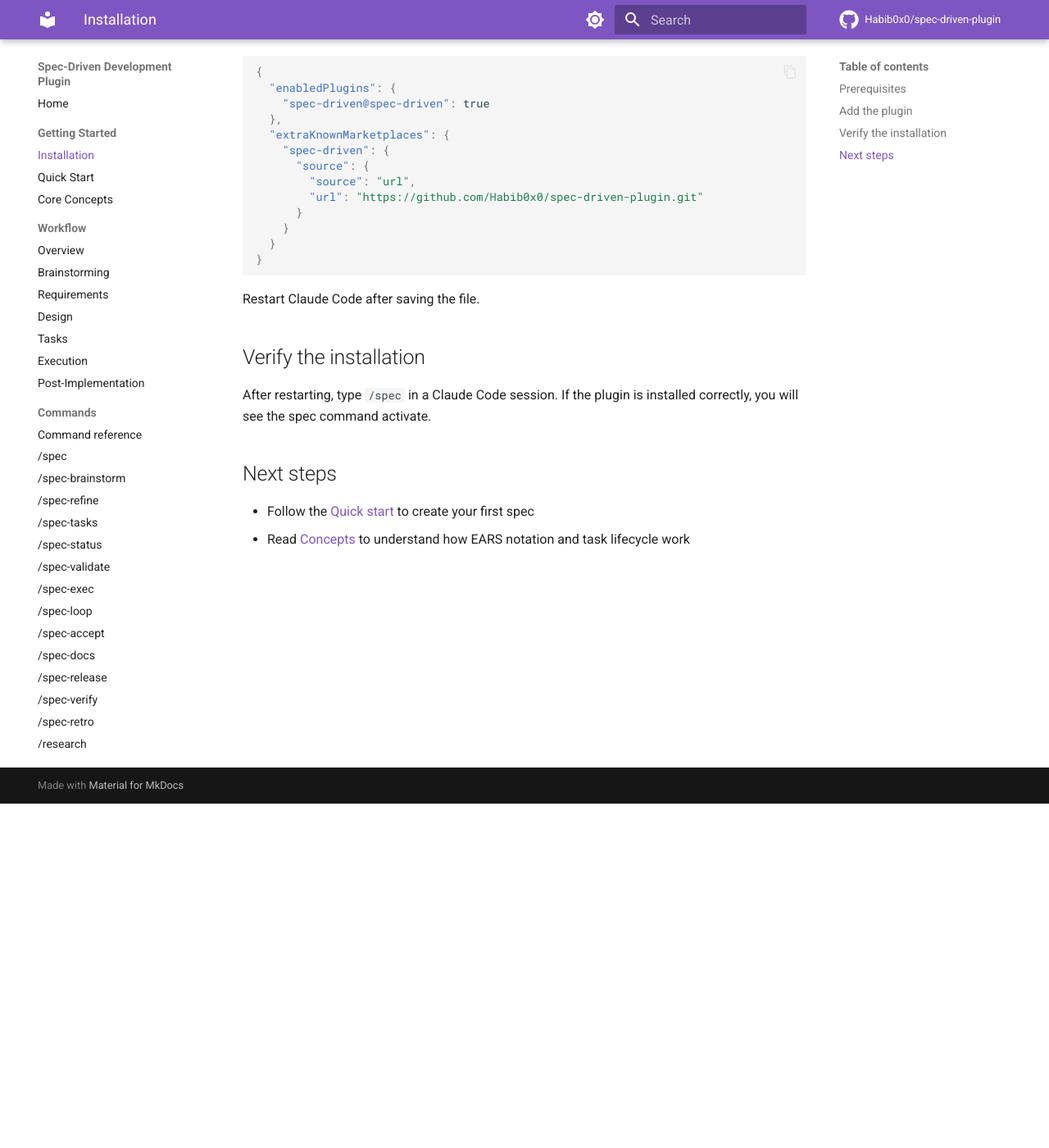
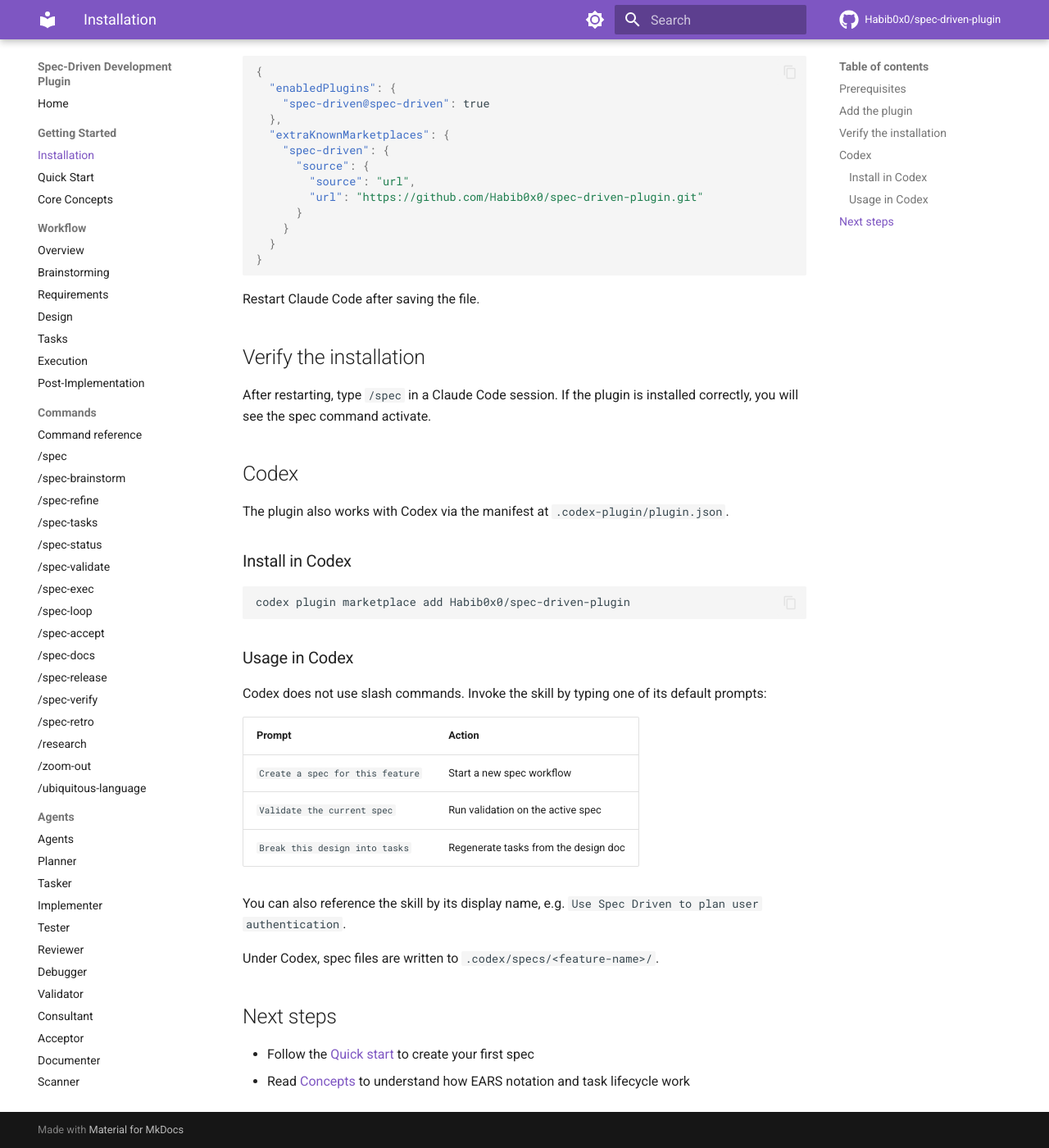
Before and after one commit to Habib0x0/spec-driven-plugin, an MkDocs documentation site: the page built from docs/getting-started/installation.md, in a window 1280 px wide and 1400 px high, scrolled down 420 px. Shown: the whole window at 82% size. Built offline with MkDocs 1.6.1 and Material for MkDocs 9.7.7, drawn with Linux system fonts in a browser that asks for light colours; comment, search, counter and statistics services are not loaded.

Commit message:
docs(codex): add usage instructions for Codex plugin
- Explain that Codex uses natural language prompts instead of slash commands
- Map defaultPrompt phrases to their actions in a table
- Note that specs are written to .codex/specs/ under Codex

````diff
--- a/docs/getting-started/installation.md
+++ b/docs/getting-started/installation.md
@@ -33,6 +33,30 @@ Restart Claude Code after saving the file.
 
 After restarting, type `/spec` in a Claude Code session. If the plugin is installed correctly, you will see the spec command activate.
 
+## Codex
+
+The plugin also works with Codex via the manifest at `.codex-plugin/plugin.json`.
+
+### Install in Codex
+
+```bash
+codex plugin marketplace add Habib0x0/spec-driven-plugin
+```
+
+### Usage in Codex
+
+Codex does not use slash commands. Invoke the skill by typing one of its default prompts:
+
+| Prompt | Action |
+| --- | --- |
+| `Create a spec for this feature` | Start a new spec workflow |
+| `Validate the current spec` | Run validation on the active spec |
+| `Break this design into tasks` | Regenerate tasks from the design doc |
+
+You can also reference the skill by its display name, e.g. `Use Spec Driven to plan user authentication`.
+
+Under Codex, spec files are written to `.codex/specs/<feature-name>/`.
+
 ## Next steps
 
 - Follow the [Quick start](quick-start.md) to create your first spec
````
Also changed, not shown: README.md (+14 -0 lines).
